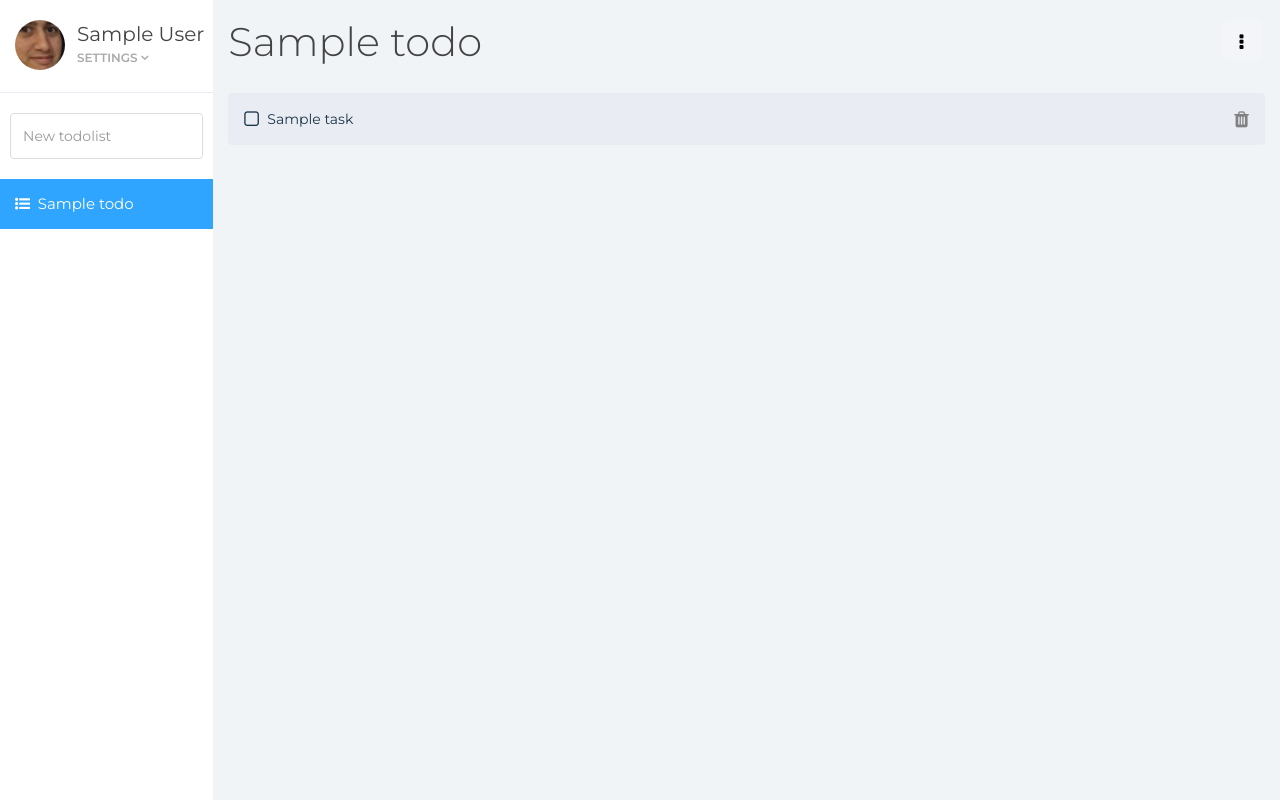
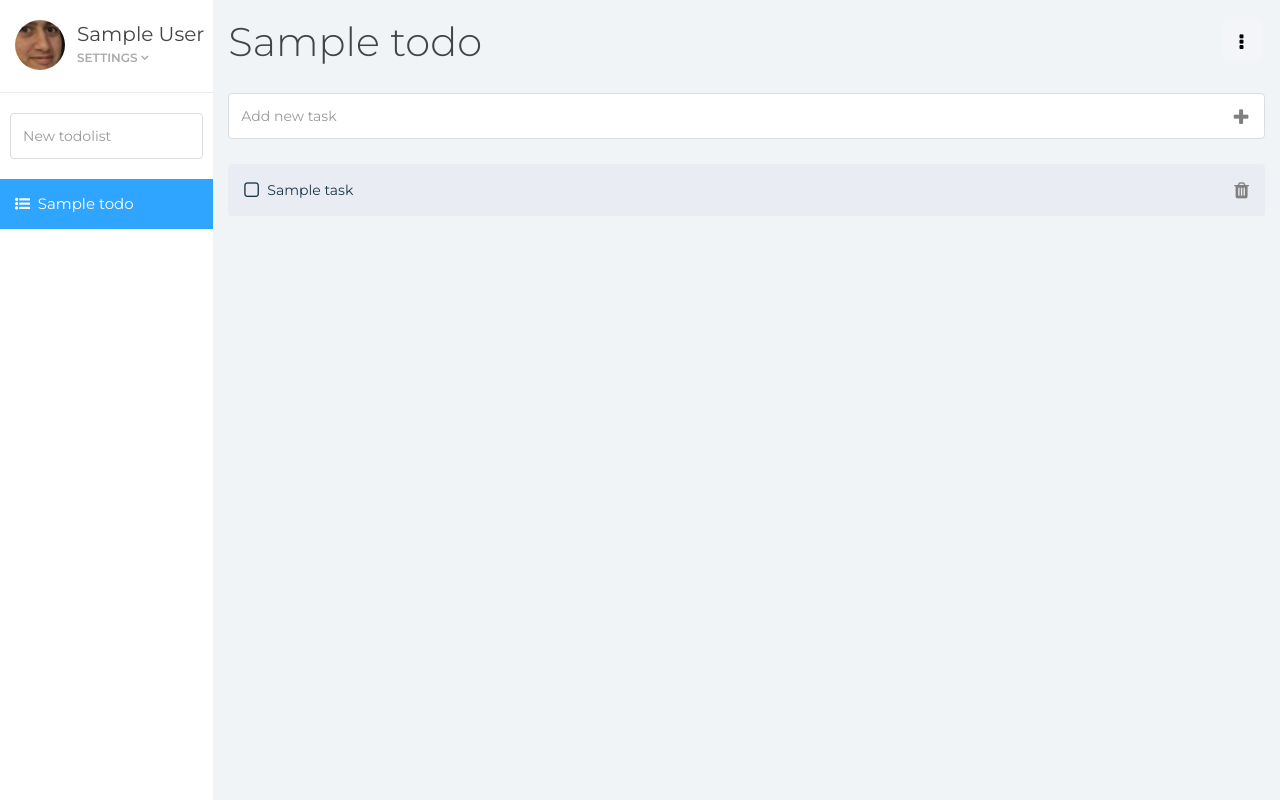
Before and after one commit to PeterAlexandre/justdoit, a Django app: page /todolist/todo/1/ in a window 1280 px wide. Run offline with Django 3.2, Linux system fonts and the light colour scheme; a user stored in the database is signed in; tables that the repository leaves empty hold one stand-in row (values such as "Sample post"); some libraries are stand-ins or nearby versions.

Commit message:
Add a task create form

```diff
--- a/justdoit/todolist/views.py
+++ b/justdoit/todolist/views.py
@@ -4,6 +4,7 @@ from django.views.generic import DetailView, ListView
 from django.urls import reverse
 
 from justdoit.todolist.models import ToDo
+from justdoit.todolist.forms import TaskForm
 
 
 # Authentication views
@@ -25,7 +26,10 @@ class ToDoDetailView(LoginRequiredMixin, DetailView):
     context_object_name = 'todo'
 
     def get_context_data(self, **kwargs):
-        return super().get_context_data(todo_list=self.queryset.exclude(pk=self.object.pk).order_by('-updated_at'))
+        return super().get_context_data(
+            todo_list=self.queryset.exclude(pk=self.object.pk).order_by('-updated_at'),
+            task_form=TaskForm()
+        )
 
     def get_queryset(self):
         if self.queryset is None:
--- a/templates/components/sidebar.html
+++ b/templates/components/sidebar.html
@@ -1,7 +1,7 @@
 {% load static widget_tweaks %}
 
 <div id="sidebar" class="col-sm-3 col-lg-2 sidebar parent">
-    <div class="profile-sidebar" data-toggle="collapse" href="#logout">
+    <div class="profile-sidebar" data-toggle="collapse" href="#logout" style="cursor: pointer;">
         <div class="profile-userpic">
             <img src="{% static 'img/profile.png' %}" class="img-responsive" alt="">
         </div>
--- a/templates/simple_page.html
+++ b/templates/simple_page.html
@@ -93,4 +93,30 @@
             })
         });
     </script>
+
+    <!-- Request: Create a new task -->
+    <script>
+        $("#formTask").submit(function (event) {
+            event.preventDefault();
+
+            $.ajax({
+                url: "http://127.0.0.1:8000/api/v1/task/",
+                type: "POST",
+                data: {
+                    title: $("#newTaskInput").val(),
+                    to_do: {{ todo.pk }}
+                },
+                beforeSend: function (xhr, settings) {
+                    if (!safeMethod(settings.type) && !this.crossDomain) {
+                        xhr.setRequestHeader("X-CSRFToken", fromCookie("csrftoken"));
+                    }
+                }
+            }).done(function (data){
+                location.reload()
+            }).fail(function (data) {
+                $("#formTaskError").text(data.error().responseJSON.detail);
+                $("#formTaskError").removeClass("hidden");
+            })
+        });
+    </script>
 {% endblock %}
--- a/templates/todolist/todo_detail.html
+++ b/templates/todolist/todo_detail.html
@@ -16,6 +16,16 @@
 {% endblock %}
 
 {% block content %}
+
+    <form id="formTask" class="form-group has-feedback" method="POST" style="margin-bottom: 25px; color: gray !important;">
+        {% csrf_token %}
+        {% render_field task_form.title class="form-control input-md" id="newTaskInput" placeholder="Add new task" %}
+        <span class="form-control-feedback" style="margin: 7px">
+            <em class="fa fa-lg fa-plus"></em>
+        </span>
+        <div id="formTaskError" class="comment hidden text-danger"></div>
+    </form>
+
     {% for task in todo.tasks.all %}
         <div class="alert bg-primary" role="alert">
             <em class="fa fa-lg fa-square-o">&nbsp;</em>
```
